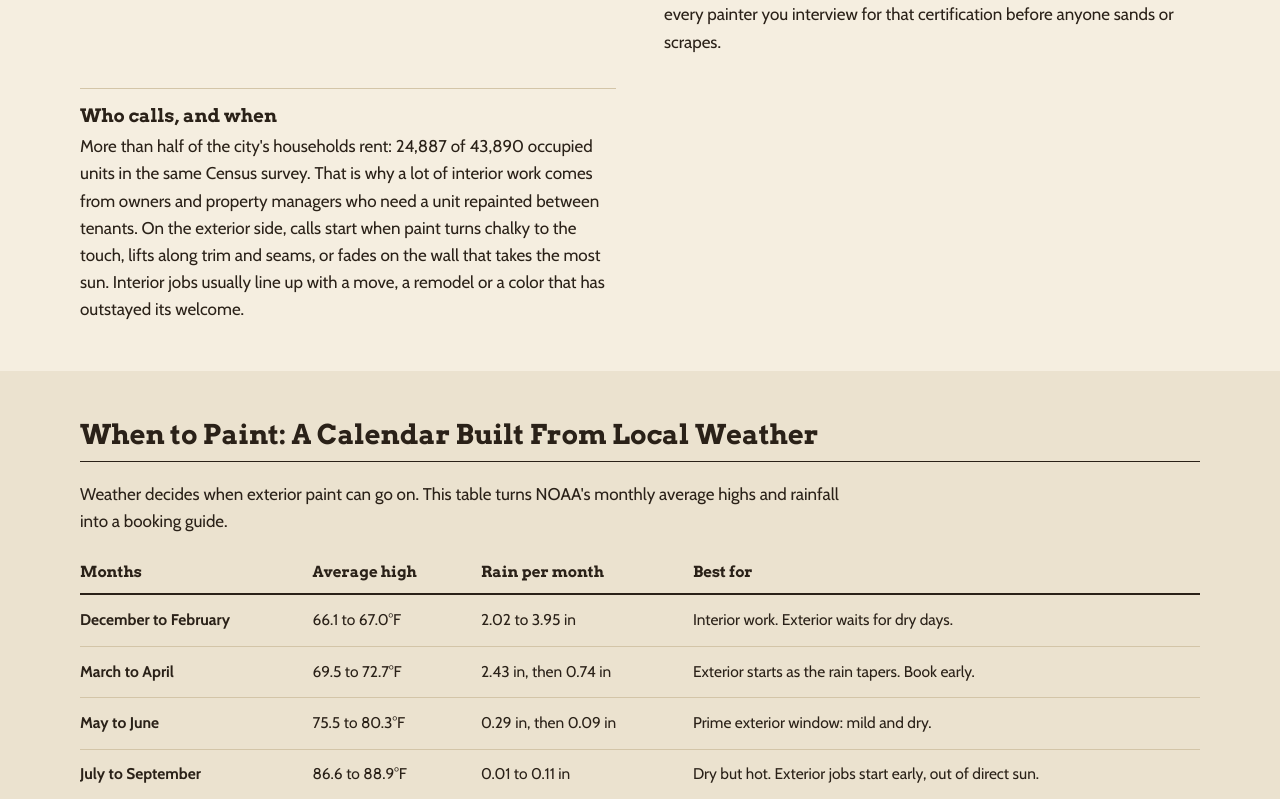
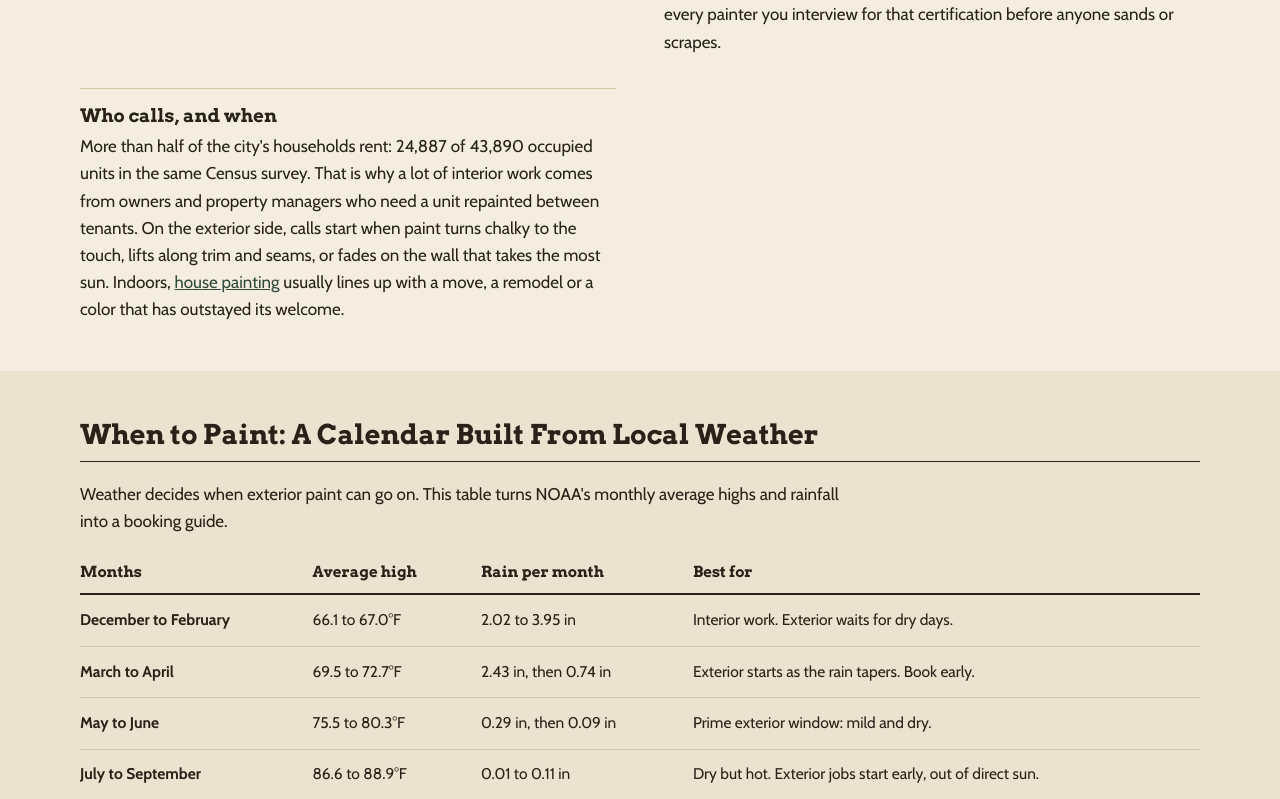
Before and after one commit to unemployable-leadgen/burbank-ca-house-painters, a plain HTML site: page index.html in a window 1280 px wide. Shown: the part 8161-8960 px from the top of the page. Drawn offline with nearby package versions, Linux system fonts and the light colour scheme.

Commit message:
Add house painting backlink to Summerville Painters Pro on homepage
Co-Authored-By: Claude Sonnet 5.5 <noreply@anthropic.com>

```diff
--- a/index.html
+++ b/index.html
@@ -420,7 +420,7 @@
         <p>In 1978 the federal government banned lead-based paint in homes, and EPA says about three-quarters of homes built before then still contain some. The table above shows roughly 70% of local housing units went up before 1980, so older layers are common here. EPA's Renovation, Repair and Painting rule requires anyone paid to disturb painted surfaces in pre-1978 homes to be certified and trained in lead-safe work practices. Ask every painter you interview for that certification before anyone sands or scrapes.</p>
         </div>
         <div class="note"><h3>Who calls, and when</h3>
-        <p>More than half of the city's households rent: 24,887 of 43,890 occupied units in the same Census survey. That is why a lot of interior work comes from owners and property managers who need a unit repainted between tenants. On the exterior side, calls start when paint turns chalky to the touch, lifts along trim and seams, or fades on the wall that takes the most sun. Interior jobs usually line up with a move, a remodel or a color that has outstayed its welcome.</p>
+        <p>More than half of the city's households rent: 24,887 of 43,890 occupied units in the same Census survey. That is why a lot of interior work comes from owners and property managers who need a unit repainted between tenants. On the exterior side, calls start when paint turns chalky to the touch, lifts along trim and seams, or fades on the wall that takes the most sun. Indoors, <a href="https://summervillepainterspro.com/" target="_blank" rel="noopener">house painting</a> usually lines up with a move, a remodel or a color that has outstayed its welcome.</p>
 
         </div>
       </div>
```
